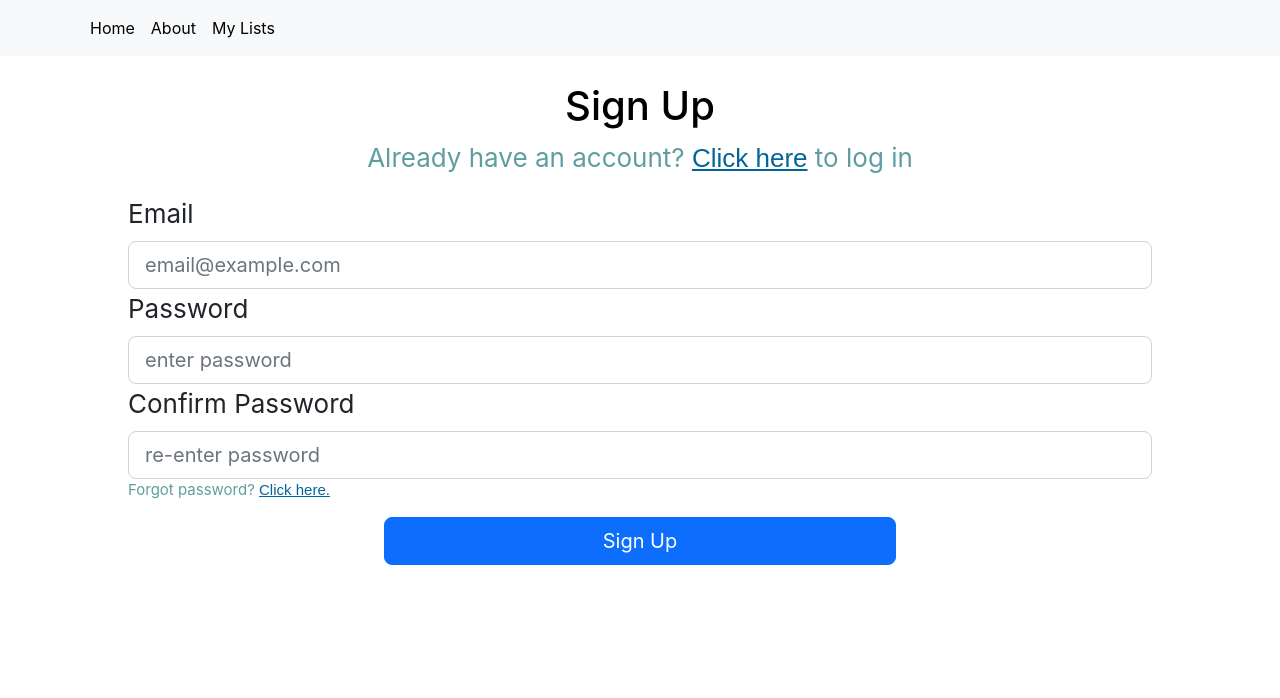
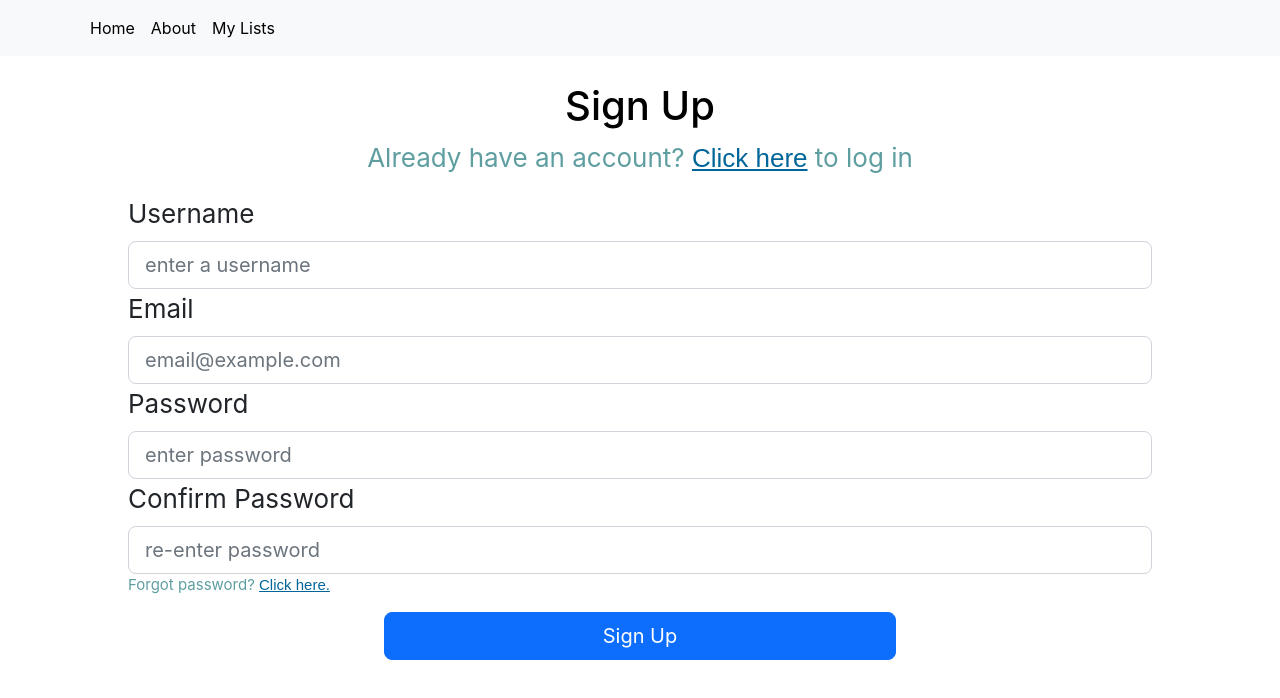
Before and after one commit to Yin4TheWin/jobappstracker, a React (Create React App) app: page /profile in a window 1280 px wide. Both pictures are taken after a click on the button "Click here". Shown: the top 698 px of the page. Built offline with nearby package versions, Linux system fonts and the light colour scheme; no server answers.

Commit message:
add username when signing up

```diff
--- a/src/components/login.jsx
+++ b/src/components/login.jsx
@@ -1,26 +1,29 @@
-import React from "react";
+import {useState} from "react";
 import Button from 'react-bootstrap/Button';
 import Form from 'react-bootstrap/Form';
 
 import {firebase} from '../firebase'
-import { getAuth, createUserWithEmailAndPassword, signInWithEmailAndPassword, sendPasswordResetEmail } from "firebase/auth";
+import { getAuth, createUserWithEmailAndPassword, signInWithEmailAndPassword, sendPasswordResetEmail, updateProfile } from "firebase/auth";
+import { getDatabase, ref, set, get } from "firebase/database";
 
 import ModalPopup from "../components/modal";
 
 import '../styles/profile.css'
 
 export default function Login(){
-    const [email, setEmail] = React.useState("")
-    const [password, setPassword] = React.useState("")
-    const [loginState, toggleLoginState] = React.useState(true)
-    const [confirmPassword, setConfirmedPassword] = React.useState("")
-    const [showForgotPasswordModal, toggleModal] = React.useState(false);
+    const [username, setUsername] = useState()
+    const [email, setEmail] = useState("")
+    const [password, setPassword] = useState("")
+    const [loginState, toggleLoginState] = useState(true)
+    const [confirmPassword, setConfirmedPassword] = useState("")
+    const [showForgotPasswordModal, toggleModal] = useState(false);
 
-    const [showGeneralModal, toggleGeneralModal] = React.useState(false);
-    const [generalModalText, setModalText] = React.useState("")
-    const [generalModalHeader, setModalHeader] = React.useState("")
+    const [showGeneralModal, toggleGeneralModal] = useState(false);
+    const [generalModalText, setModalText] = useState("")
+    const [generalModalHeader, setModalHeader] = useState("")
 
-    const [auth] = React.useState(getAuth(firebase));
+    const [auth] = useState(getAuth(firebase));
+    const [db] = useState(getDatabase(firebase));
 
     function checkForStrongPassword(password){
         return password.length >= 8 && /[A-Z]/.test(password) && /[a-z]/.test(password) && /[0-9]/.test(password)
@@ -28,6 +31,10 @@ export default function Login(){
 
     function checkForValidEmail(email){
         return email.split("@").length===2 && email.split("@")[1].split(".").length===2
+    }
+
+    function checkForValidUsername(username){
+        return username.match("^[A-Za-z0-9]+$");
     }
 
     function handleAuthentication(){
@@ -45,13 +52,31 @@ export default function Login(){
                 generateModal("Passwords Don't Match!", "Please ensure \"Password\" and \"Confirm password\" fields are the same.")
             else {
                 if(checkForStrongPassword(password)) {
+                    if(checkForValidUsername(username)){
+                        get(ref(db,'username/'+username.toLowerCase())).then((snapshot)=>{
+                            if(snapshot.exists()){
+                                generateModal("Username Taken", "Sorry, but an account already exists with this username!")
+                            } else {
                                 createUserWithEmailAndPassword(auth, email, password)
-                    .then(() => {
+                                .then((userCredential) => {
+                                    const user=userCredential.user;
+                                    updateProfile(user, {
+                                        displayName: username.toLowerCase()
+                                    }).then(()=>{
+                                        set(ref(db, 'username/'+username),user.email)
+                                    })
                                 })
                                 .catch((error) => {
                                     const errorMessage = error.message;
                                     generateModal("Sign Up Failed", errorMessage)
                                 })
+                            }
+                        }).catch(error=>{
+                            const errorMessage = error.message;
+                            generateModal("Sign Up Failed", errorMessage)
+                        })
+                    } else
+                        generateModal("Bad Username", "Username must exist and contain only letters and numbers.")
                 }
                 else
                     generateModal("Password Not Secure!", "Please ensure your password is at least eight characters long and contains at least one uppercase letter, one lowercase letter, and one number.")
@@ -71,7 +96,18 @@ export default function Login(){
              header={"Forgot Password?"}
              body={<div>
                 <p>Enter the email address you made your account with and press submit to receive a password reset email.</p>
-                <Form>
+                <Form onSubmit={(e)=>{
+                    e.preventDefault()
+                    if(checkForValidEmail(email)){
+                        sendPasswordResetEmail(auth,email).then(()=>{
+                            generateModal("Check Your Inbox", "If we have your email on file, we'll send a password reset email shortly.")
+                        }).catch((err)=>{
+                            generateModal("Something went wrong", err.message)
+                        })
+                    } else{
+                        generateModal("Invalid Email", "Please make sure the inputted email is valid.")
+                    }
+                }}>
                     <Form.Group>
                       <Form.Control type="email" placeholder="example@email.com" value={email}  onChange={(e) => {
                         setEmail(e.target.value)
@@ -108,7 +144,19 @@ export default function Login(){
             <h1>{loginState?"Log In":"Sign Up"}</h1>
             <p style={{textAlign:'center'}}>{loginState?"Don't have an account?":"Already have an account?"} <button className="link" onClick={() =>{
                 toggleLoginState(!loginState) }}>Click here</button> to {loginState?"sign up":"log in"}</p>
-            <Form>
+            <Form onSubmit={(e)=>{
+                    e.preventDefault()
+                    handleAuthentication()
+                }}>
+                {
+                    !loginState?
+                    <Form.Group>
+                        <Form.Label for="username" size="lg">Username</Form.Label>
+                        <Form.Control className="login" value={username} type="text" name="username" id="confirm" placeholder="enter a username" size="lg" onChange={(e) => {
+                            setUsername(e.target.value)
+                        }} />
+                    </Form.Group>:<></>
+                }
                 <Form.Group>
                     <Form.Label for="email" size="lg">Email</Form.Label>
                     <Form.Control className="login" type="email" name="email" id="email" value={email} placeholder="email@example.com" size="lg" onChange={(e) => {
@@ -135,9 +183,7 @@ export default function Login(){
                         }}>Click here.</button>
                     </p>
                 </Form.Group>
-                <Button size="lg" color="primary" className="center" onClick={()=>{
-                       handleAuthentication(auth,loginState,email,password,confirmPassword)
-                }}>{loginState?"Log In":"Sign Up"}</Button>
+                <Button type="submit" size="lg" color="primary" className="center">{loginState?"Log In":"Sign Up"}</Button>
             </Form>
         </div>
     )
--- a/src/components/myLists.jsx
+++ b/src/components/myLists.jsx
@@ -1,7 +1,11 @@
-import SiteNavbar from '../routes/navbar';
+import { signOut } from "firebase/auth"
 
-export default function myLists(){
-    return (<>
-    <SiteNavbar/>
-    </>)
+export default function MyLists({auth, user}){
+    return (<div className='mylists-header'>
+    <h1>My Job Lists</h1>
+    <p className="mini">Currently signed in as {user.email}, <button className="link" type="button" onClick={()=>{
+        signOut(auth)
+    }}>click here to sign out.</button>  </p>
+    <p>To create a new jobs list, enter a list name (eg: Summer Internships 2023) in the text input field, then hit "Create". To edit a list, click on its name in the table below.</p>
+    </div>)
 }
--- a/src/index.tsx
+++ b/src/index.tsx
@@ -4,6 +4,7 @@ import './index.css';
 import {
   createBrowserRouter,
   RouterProvider,
+  Navigate
 } from "react-router-dom";
 import Root from './routes/root'
 import reportWebVitals from './reportWebVitals';
@@ -12,7 +13,8 @@ import Profile from './routes/profile';
 const router = createBrowserRouter([
   {
     path: "/",
-    element: <Root/>
+    element: <Root/>,
+    errorElement: <Navigate to ="/"/>
   },
   {
     path:"/profile",
--- a/src/routes/profile.jsx
+++ b/src/routes/profile.jsx
@@ -5,7 +5,7 @@ import { getAuth, onAuthStateChanged } from "firebase/auth";
 
 import SiteNavbar from './navbar';
 import Login from '../components/login'
-import myLists from '../components/myLists';
+import MyLists from '../components/myLists';
 
 import '../styles/profile.css'
 
@@ -26,7 +26,7 @@ export default function Profile(){
     return (
         <div>
             <SiteNavbar/>
-            {user?<myLists/>:<Login/>}
+            {user?<MyLists auth={auth} user={user}/>:<Login/>}
         </div>
     )
 }
--- a/src/styles/profile.css
+++ b/src/styles/profile.css
@@ -29,3 +29,18 @@
   .form-control.login {
     width: 80vw !important;
   }
+
+  .mylists-header {
+    display: flex;
+    flex-direction: column;
+    font-size: calc(10px + 2vmin);
+    margin-top: 2%;
+    margin-left: 3%;
+    margin-right: 3%;
+  }
+
+  p.mini{
+    font-size: 0.75em;
+    color: gray;
+    margin-bottom: 0.1em;
+  }
```
Lines whose indentation alone changed are shown as unchanged.
